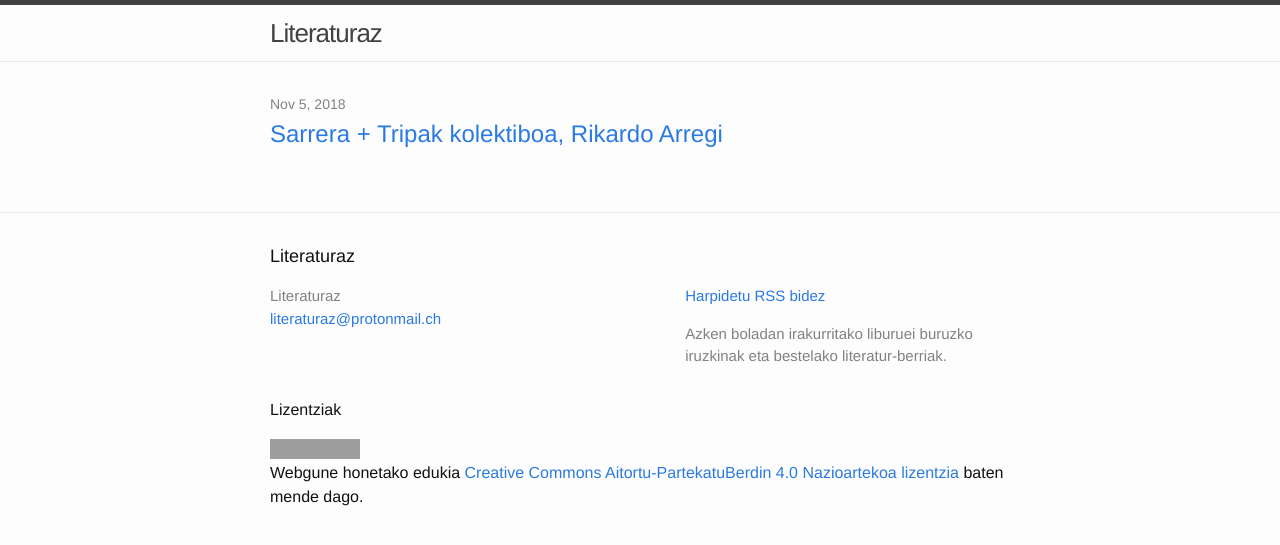
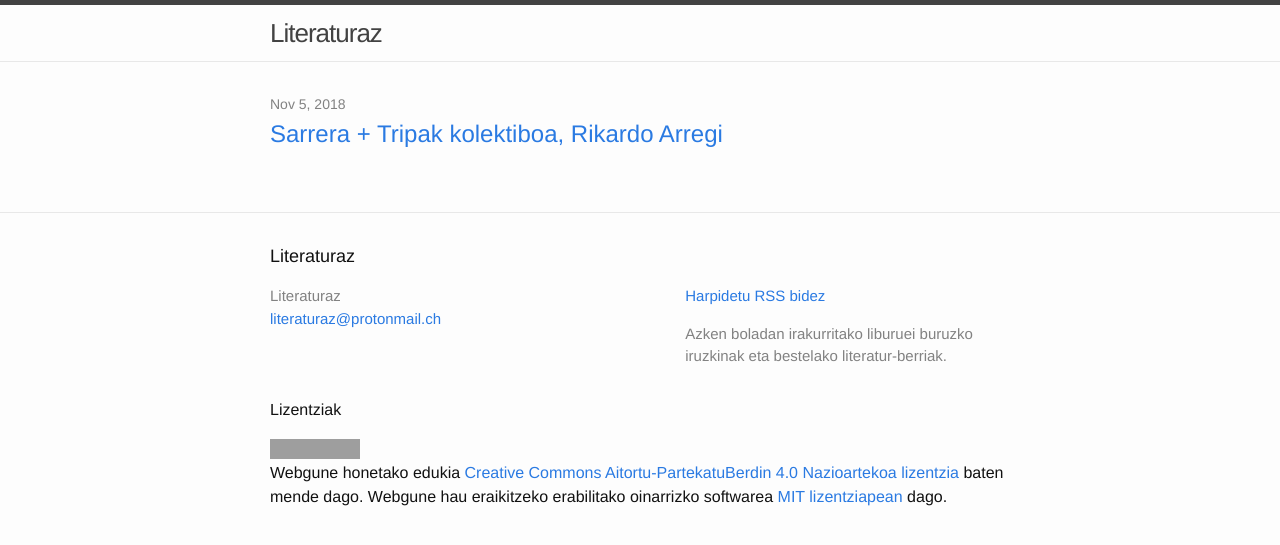
Before and after one commit to literaturaz/literaturaz.github.io, a Jekyll site: the page built from index.html, in a window 1280 px wide. Shown: the top 545 px of the page. Built offline with Jekyll 4.4.1, drawn with Linux system fonts in a browser that asks for light colours; grey boxes are pictures that could not be loaded.

Commit message:
Update footer.html

```diff
--- a/_includes/footer.html
+++ b/_includes/footer.html
@@ -41,7 +41,7 @@
         <br />Webgune honetako edukia
 
         <a rel="license" href="http://creativecommons.org/licenses/by-sa/4.0/">Creative Commons Aitortu-PartekatuBerdin 4.0 Nazioartekoa lizentzia</a> baten mende dago.
-
+Webgune hau eraikitzeko erabilitako oinarrizko softwarea <a href="https://github.com/jekyll/jekyll/blob/master/LICENSE">MIT lizentziapean</a> dago.
 
   </div>
 
```
